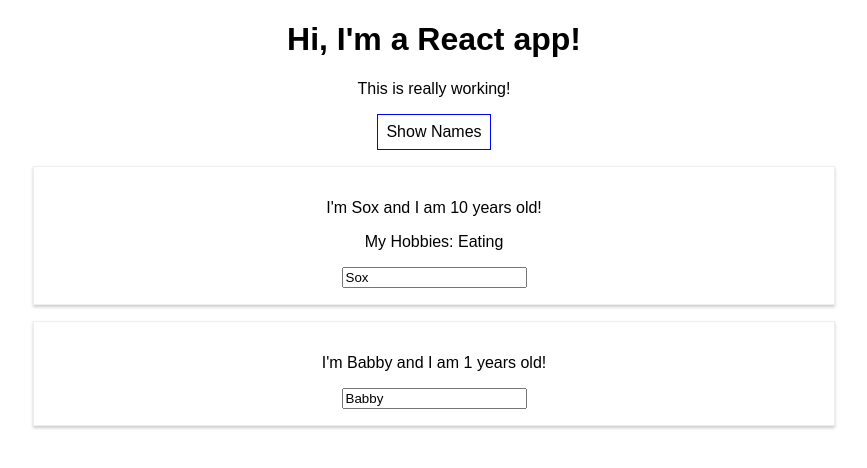
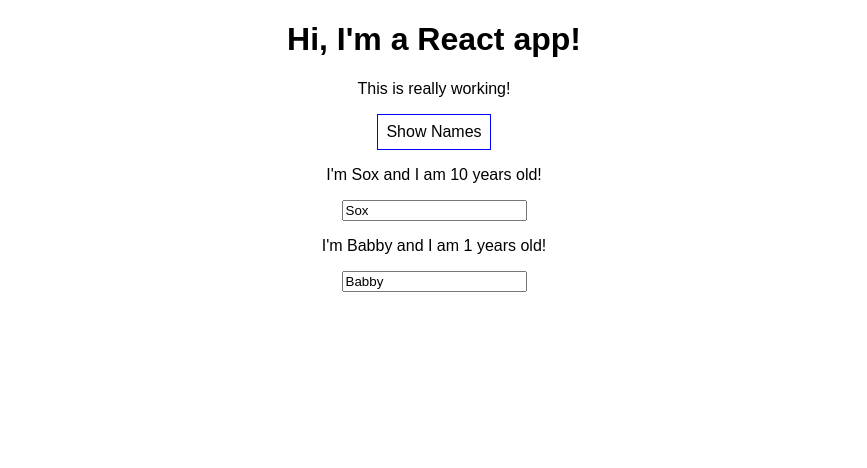
Before and after one commit to jeffgerlach/react_demo, a React (Create React App) app: page / in a window 1280 px wide. Both pictures are taken after a click on the button "Show Names". Shown: the top 468 px of the page, without its empty margins (206-1073 px from the left). Built offline with nearby package versions, Linux system fonts and the light colour scheme.

Commit message:
Change Person to Cat. Add name change handler for all cats in list.

```diff
--- a/src/App.js
+++ b/src/App.js
@@ -1,32 +1,39 @@
 import React, { Component } from "react";
 import "./App.css";
-import Person from "./Person/Person";
-import person from "./Person/Person";
+import Cat from "./Cat/Cat";
 
 class App extends Component {
   state = {
-    cats: [{ name: "Sox", age: 10 }, { name: "Babby", age: 1 }],
+    cats: [{ id: 0, name: "Sox", age: 10 }, { id: 1, name: "Babby", age: 1 }],
     otherState: "some other value",
-    showPersons: false
+    showCats: false
   };
 
-  switchNameHandler = newName => {
-    // console.log('Was clicked!');
-    this.setState({
-      cats: [{ name: newName, age: 10 }, { name: "Babby", age: 1.5 }]
+  nameChangedHandler = (event, id) => {
+    const catIndex = this.state.cats.findIndex(p=> {
+      return p.id === id;
     });
+    const cat = {
+      ...this.state.cats[catIndex]
+    };
+    cat.name = event.target.value;
+    const cats = [...this.state.cats];
+    cats[catIndex] = cat;
+
+    this.setState({cats});
   };
 
-  nameChangedHandler = event => {
-    this.setState({
-      cats: [{ name: "Sox", age: 10 }, { name: event.target.value, age: 1 }]
-    });
+  deleteCatHandler = catIndex => {
+    // const cats = this.state.cats.slice();
+    const cats = [...this.state.cats];
+    cats.splice(catIndex, 1);
+    this.setState({ cats });
   };
 
-  togglePersonsHandler = () => {
-    const doesShow = this.state.showPersons;
-    this.setState({showPersons: !doesShow});
-  }
+  toggleCatsHandler = () => {
+    const doesShow = this.state.showCats;
+    this.setState({ showCats: !doesShow });
+  };
 
   render() {
     const style = {
@@ -36,21 +43,20 @@ class App extends Component {
       padding: "8px",
       cursor: "pointer"
     };
-    const persons = (
+    const cats = (
       <div>
-          <Person
-            name={this.state.cats[0].name}
-            age={this.state.cats[0].age}
-            click={this.switchNameHandler.bind(this, "Sox!")}
-          >
-            My Hobbies: Eating
-          </Person>
-          <Person
-            name={this.state.cats[1].name}
-            age={this.state.cats[1].age}
-            changed={this.nameChangedHandler}
-          />
-        </div>
+        {this.state.cats.map((cat, index) => {
+          return (
+            <Cat
+              key={cat.id}
+              click={() => this.deleteCatHandler(index)}
+              name={cat.name}
+              age={cat.age}
+              changed={event => this.nameChangedHandler(event, cat.id)}
+            />
+          );
+        })}
+      </div>
     );
 
     return (
@@ -58,10 +64,10 @@ class App extends Component {
         <h1>Hi, I'm a React app!</h1>
         <p>This is really working!</p>
         {/*  arrow function can be inefficient */}
-        <button style={style} onClick={this.togglePersonsHandler}>
+        <button style={style} onClick={this.toggleCatsHandler}>
           Show Names
         </button>
-        { this.state.showPersons && persons }
+        {this.state.showCats && cats}
       </div>
     );
   }
--- a/src/Person/Person.css
+++ b/src/Cat/Cat.css
@@ -1,4 +1,4 @@
-.Person {
+.Cat {
   width: 60%;
   margin: 16px auto;
   border: 1px solid #eee;
--- a/src/Person/Person.js
+++ b/src/Cat/Cat.js
@@ -1,7 +1,7 @@
 import React from "react";
-import "./Person.css";
+import "./Cat.css";
 
-const person = props => {
+const cat = props => {
   return (
     <div className="Person">
       <p onClick={props.click}>
@@ -13,4 +13,4 @@ const person = props => {
   );
 };
 
-export default person;
+export default cat;
```
